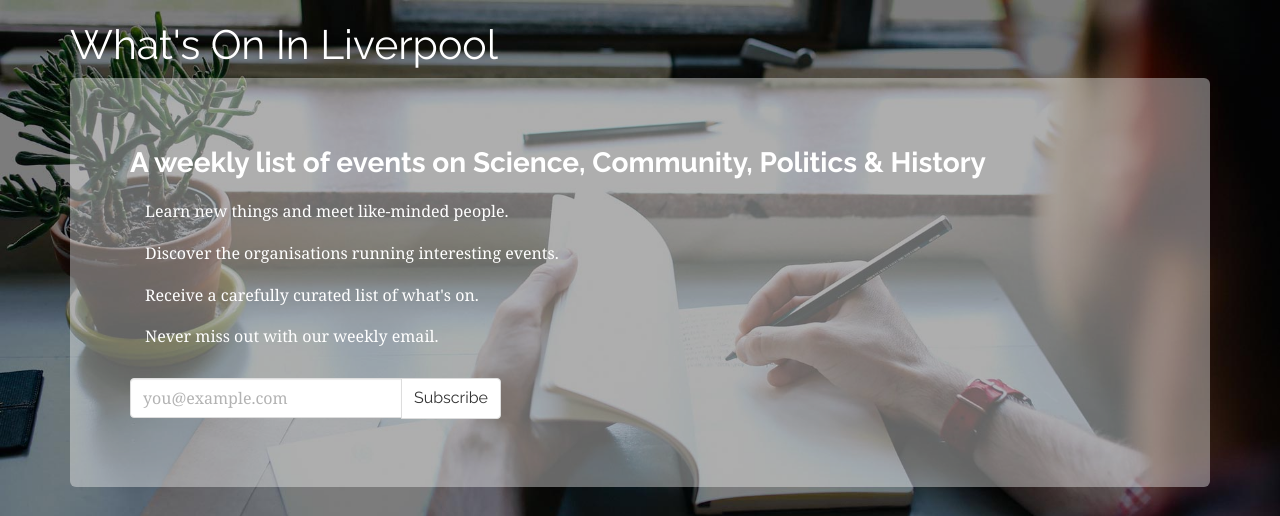
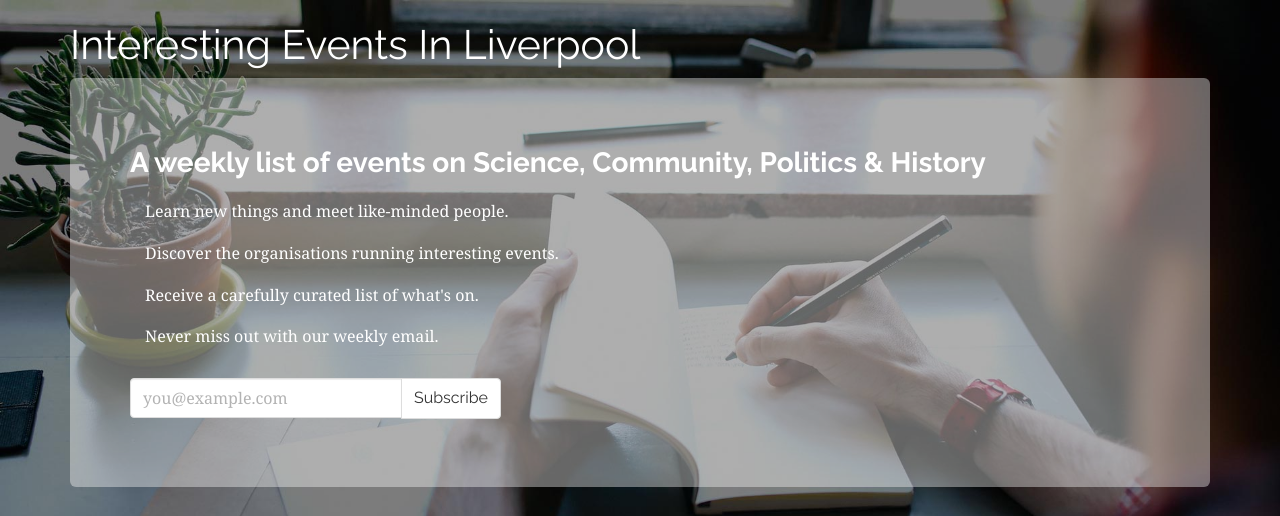
Before and after one commit to GreenDragonSoft/thinkingliverpool, a Django app: template thinkingweekly/apps/events/templates/events/site_home.html in a window 1280 px wide. Shown: the part 67-583 px from the top of the page. Run offline with Django 3.2, Linux system fonts and the light colour scheme; the template is opened without the code that fills it, so the values that code supplies are empty; parts of the project's set-up code (start-up, migrations or seed data) failed here and were passed over; some libraries are stand-ins or nearby versions.

Commit message:
Switch to "Interesting Events" on home page

```diff
--- a/thinkingweekly/apps/events/templates/events/site_home.html
+++ b/thinkingweekly/apps/events/templates/events/site_home.html
@@ -2,11 +2,11 @@
 {% load static from staticfiles %}
 
 {% block title %}
-<title>Find out what's on in Liverpool | Thinking Liverpool</title>
+<title>Interesting Events in Liverpool | Thinking Liverpool</title>
 {% endblock %}
 
 {% block description %}
-<meta name="description" content="All the amazing events and what's on in Liverpool to do with Science, History, Politics and Community, sign up for our newsletter and don't miss out!">
+<meta name="description" content="All the interesting events and what's on in Liverpool to do with Science, History, Politics and Community, sign up for our newsletter and don't miss out!">
 {% endblock %}
 
 {% block content %}
@@ -14,7 +14,7 @@
   <div class="container-fluid site-home-banner">
     <div class="container">
 
-      <h1 class="explainer">What's On In Liverpool</h1>
+      <h1 class="explainer">Interesting Events In Liverpool</h1>
 
       <div class="row">
         <div class="col-md-12">
```
